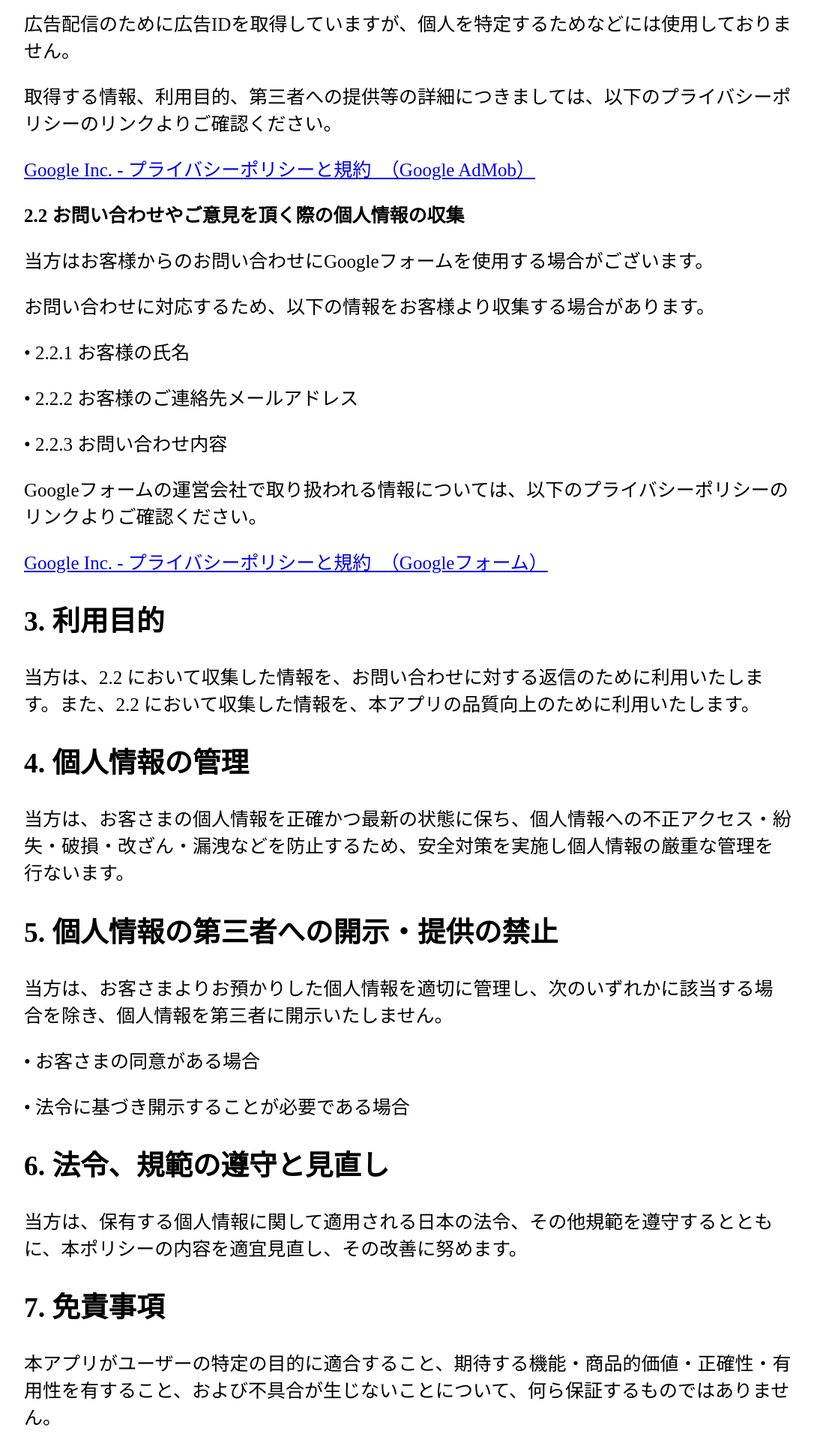
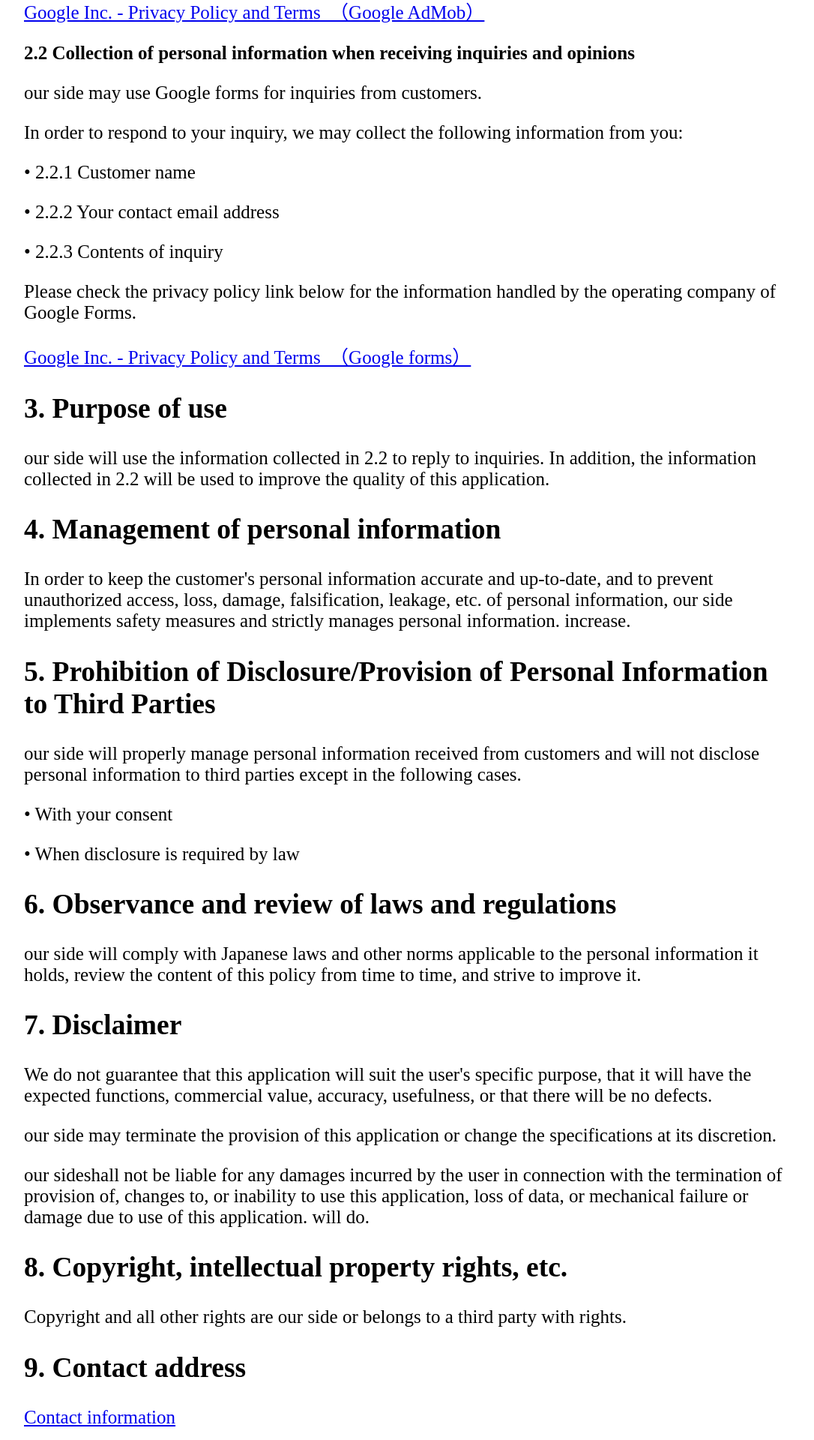
Before and after one commit to ysbtechyoshimura/-YSBTech-TermOfServiceAndPrivacyPolicy2, a plain HTML site: page index.html in a window 1280 px wide. Shown: the part 877-2797 px from the top of the page at 75% size, without its empty margins (96-1182 px from the left). Drawn offline with Linux system fonts and the light colour scheme.

Commit message:
Update index.html

```diff
--- a/index.html
+++ b/index.html
@@ -1,7 +1,7 @@
 <!DOCTYPE html>
 <html>
    <head>
-      <title>利用規約・プライバシーポリシー</title>
+      <title>Terms of Use/Privacy Policy</title>
       <meta charset="UTF-8">
       <style>
          body {
@@ -13,58 +13,58 @@
    </head>
    <body>
       <h1>YSB Tech</h1>
-      <h1>利用規約・プライバシーポリシー</h1>
-      <h2>1.はじめに</h2>
-      <p><span id="company"></span>（以下「<span id="me1"></span>」）は、スマートフォン用アプリケーション（以下「アプリ」）を開発・運用しています。本アプリのご使用によって、本規約に同意していただいたものとみなします。</p>
-      <h2>2.収集する情報</h2>
-       <p>アプリのご利用に際して、以下の利用者情報を取得いたします。</p>
-      <b>2.1 アプリケーションの利用状況の収集</b>
-      <p><span id="me2"></span>が配信するアプリでは、広告配信のためにGoogle AdMobを使用する場合がございます。</p>
-      <p>広告配信のために広告IDを取得していますが、個人を特定するためなどには使用しておりません。</p>
-      <p>取得する情報、利用目的、第三者への提供等の詳細につきましては、以下のプライバシーポリシーのリンクよりご確認ください。</p>
-      <p><a href= "https://policies.google.com/privacy?hl=ja" target="_blank" >Google Inc. - プライバシーポリシーと規約　（Google AdMob）</a></p>
-      <b>2.2 お問い合わせやご意見を頂く際の個人情報の収集</b>
-      <p><span id="me10"></span>はお客様からのお問い合わせにGoogleフォームを使用する場合がございます。</p>
-      <p>お問い合わせに対応するため、以下の情報をお客様より収集する場合があります。</p>
-      <p>• 2.2.1 お客様の氏名</p>
-      <p>• 2.2.2 お客様のご連絡先メールアドレス</p>
-      <p>• 2.2.3 お問い合わせ内容</p>
-      <p>Googleフォームの運営会社で取り扱われる情報については、以下のプライバシーポリシーのリンクよりご確認ください。</p>
-      <p><a href= "https://policies.google.com/privacy?hl=ja" target="_blank" >Google Inc. - プライバシーポリシーと規約　（Googleフォーム）</a></p>
-      <h2>3. 利用目的</h2>
-      <p><span id="me3"></span>は、2.2 において収集した情報を、お問い合わせに対する返信のために利用いたします。また、2.2 において収集した情報を、本アプリの品質向上のために利用いたします。</p>
-      <h2>4. 個人情報の管理</h2>
-      <p><span id="me4"></span>は、お客さまの個人情報を正確かつ最新の状態に保ち、個人情報への不正アクセス・紛失・破損・改ざん・漏洩などを防止するため、安全対策を実施し個人情報の厳重な管理を行ないます。</p>
-      <h2>5. 個人情報の第三者への開示・提供の禁止</h2>
-      <p><span id="me5"></span>は、お客さまよりお預かりした個人情報を適切に管理し、次のいずれかに該当する場合を除き、個人情報を第三者に開示いたしません。</p>
-      <p>• お客さまの同意がある場合</p>
-      <p>• 法令に基づき開示することが必要である場合</p>
-      <h2>6. 法令、規範の遵守と見直し</h2>
-      <p><span id="me6"></span>は、保有する個人情報に関して適用される日本の法令、その他規範を遵守するとともに、本ポリシーの内容を適宜見直し、その改善に努めます。</p>
-      <h2>7. 免責事項</h2>
-      <p>本アプリがユーザーの特定の目的に適合すること、期待する機能・商品的価値・正確性・有用性を有すること、および不具合が生じないことについて、何ら保証するものではありません。</p>
-      <p><span id="me7"></span>の都合により本アプリの提供の終了や仕様の変更が出来ます。</p>
-      <p><span id="me8"></span>は、本アプリの提供の終了、変更、または利用不能、本アプリの利用によるデータの消失または機械の故障もしくは損傷、その他本アプリに関してユーザーが被った損害につき、賠償する責任を一切負わないものとします。</p>
-      <h2>8. 著作権・知的財産権等</h2>
-      <p>著作権その他一切の権利は、<span id="me9"></span>又は権利を有する第三者に帰属します。</p>
-      <h2>9. 連絡先</h2>
-      <a href= "https://docs.google.com/forms/d/e/1FAIpQLSfQ_HJmGBzSr1LKnom-ahGP-O7eMJP29C9KA-j6pC0uIowjvA/viewform?usp=sf_link" target="_blank" >お問い合わせ先</a>
-      <p>以上</p>
+      <h1>Terms of Use/Privacy Policy</h1>
+      <h2>1.Introduction</h2>
+      <p><span id="company"></span> ( <span id="me1"></span> ) develops and operates applications for smartphones (hereinafter referred to as "apps"). By using this application, it is assumed that you have agreed to this agreement.</p>
+      <h2>2.Information we collect</h2>
+       <p>When using the app, we will collect the following user information.</p>
+      <b>2.1 Application usage collection</b>
+      <p>Applications distributed by <span id="me2"></span> may use Google AdMob for advertisement distribution.</p>
+      <p>Advertising IDs are obtained for advertisement distribution, but are not used to identify individuals.</p>
+      <p>For details on information to be acquired, purpose of use, provision to third parties, etc., please check the privacy policy link below.</p>
+      <p><a href= "https://policies.google.com/?hl=en" target="_blank" >Google Inc. - Privacy Policy and Terms　（Google AdMob）</a></p>
+      <b>2.2 Collection of personal information when receiving inquiries and opinions</b>
+      <p><span id="me10"></span> may use Google forms for inquiries from customers.</p>
+      <p>In order to respond to your inquiry, we may collect the following information from you:</p>
+      <p>• 2.2.1 Customer name</p>
+      <p>• 2.2.2 Your contact email address</p>
+      <p>• 2.2.3 Contents of inquiry</p>
+      <p>Please check the privacy policy link below for the information handled by the operating company of Google Forms.</p>
+      <p><a href= "https://policies.google.com/?hl=en" target="_blank" >Google Inc. - Privacy Policy and Terms　（Google forms）</a></p>
+      <h2>3. Purpose of use</h2>
+      <p><span id="me3"></span> will use the information collected in 2.2 to reply to inquiries. In addition, the information collected in 2.2 will be used to improve the quality of this application.</p>
+      <h2>4. Management of personal information</h2>
+      <p>In order to keep the customer's personal information accurate and up-to-date, and to prevent unauthorized access, loss, damage, falsification, leakage, etc. of personal information, <span id="me4"></span> implements safety measures and strictly manages personal information. increase.</p>
+      <h2>5. Prohibition of Disclosure/Provision of Personal Information to Third Parties</h2>
+      <p><span id="me5"></span> will properly manage personal information received from customers and will not disclose personal information to third parties except in the following cases.</p>
+      <p>• With your consent</p>
+      <p>• When disclosure is required by law</p>
+      <h2>6. Observance and review of laws and regulations</h2>
+      <p><span id="me6"></span> will comply with Japanese laws and other norms applicable to the personal information it holds, review the content of this policy from time to time, and strive to improve it.</p>
+      <h2>7. Disclaimer</h2>
+      <p>We do not guarantee that this application will suit the user's specific purpose, that it will have the expected functions, commercial value, accuracy, usefulness, or that there will be no defects.</p>
+      <p><span id="me7"></span> may terminate the provision of this application or change the specifications at its discretion.</p>
+      <p><span id="me8"></span>shall not be liable for any damages incurred by the user in connection with the termination of provision of, changes to, or inability to use this application, loss of data, or mechanical failure or damage due to use of this application. will do.</p>
+      <h2>8. Copyright, intellectual property rights, etc.</h2>
+      <p>Copyright and all other rights are <span id="me9"></span> or belongs to a third party with rights.</p>
+      <h2>9. Contact address</h2>
+      <a href= "https://docs.google.com/forms/d/e/1FAIpQLSfQ_HJmGBzSr1LKnom-ahGP-O7eMJP29C9KA-j6pC0uIowjvA/viewform?usp=sf_link" target="_blank" >Contact information</a>
+      <p>That's all</p>
       <p style="text-align: right">
          YSB Tech
       </p>
    </body>
    <script type="text/javascript">
       document.getElementById('company').innerHTML = "YSBTech";
-      document.getElementById('me1').innerHTML = "当方";
-      document.getElementById('me2').innerHTML = "当方";
-      document.getElementById('me3').innerHTML = "当方";
-      document.getElementById('me4').innerHTML = "当方";
-      document.getElementById('me5').innerHTML = "当方";
-      document.getElementById('me6').innerHTML = "当方";
-      document.getElementById('me7').innerHTML = "当方";
-      document.getElementById('me8').innerHTML = "当方";
-      document.getElementById('me9').innerHTML = "当方";
-      document.getElementById('me10').innerHTML = "当方";
+      document.getElementById('me1').innerHTML = "our side";
+      document.getElementById('me2').innerHTML = "our side";
+      document.getElementById('me3').innerHTML = "our side";
+      document.getElementById('me4').innerHTML = "our side";
+      document.getElementById('me5').innerHTML = "our side";
+      document.getElementById('me6').innerHTML = "our side";
+      document.getElementById('me7').innerHTML = "our side";
+      document.getElementById('me8').innerHTML = "our side";
+      document.getElementById('me9').innerHTML = "our side";
+      document.getElementById('me10').innerHTML = "our side";
    </script>
 </html>
```
